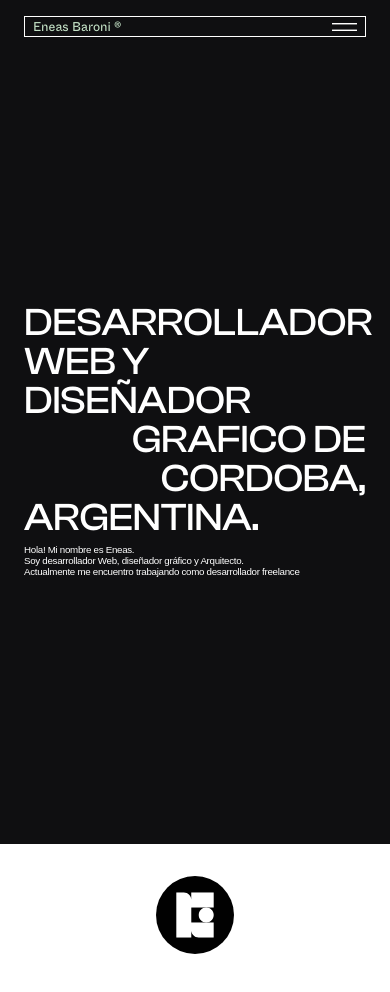
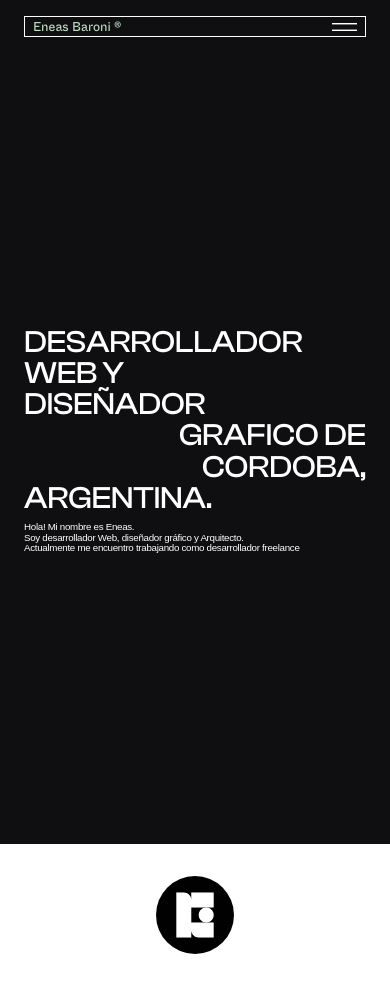
Before and after one commit to eneasbaroni/Portfolio-Eneas, a React (Create React App) app: page / in a window 390 px wide. Shown: the top 992 px of the page. Built offline with nearby package versions, Linux system fonts and the light colour scheme; a web font is replaced by a local one.

Commit message:
Update App.css

```diff
--- a/src/App.css
+++ b/src/App.css
@@ -175,7 +175,7 @@ input {
     font-size: 10vw;
   }
 
-  .home h1 {
+  #home h1 {
     font-size: 8vw;
   }
 
```
